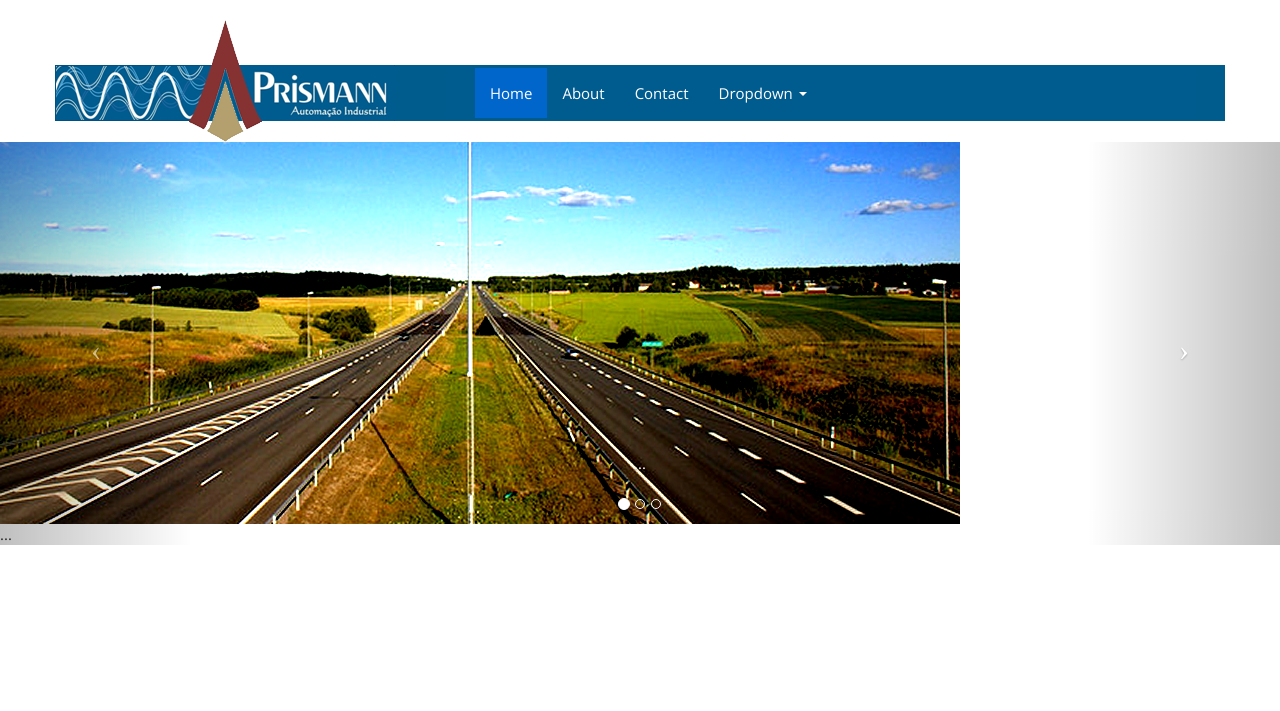
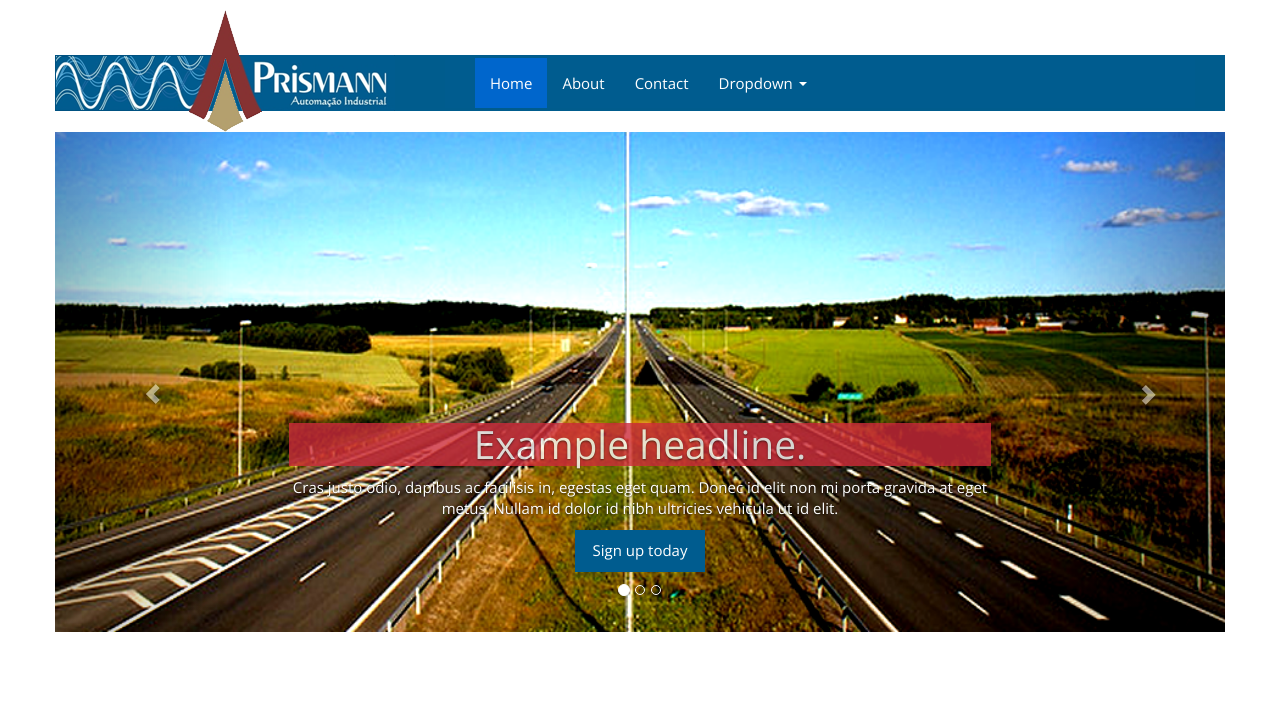
Before and after one commit to llopesle/prismann-site, a PHP site: page / in a window 1280 px wide. Shown: the top 711 px of the page. Run offline with PHP 8.4, Linux system fonts and the light colour scheme.

Commit message:
Carousel release candidate
Carousel quase finalizado, restando alguns ajustes no final

```diff
--- a/css/style.css
+++ b/css/style.css
@@ -1,7 +1,17 @@
 body {
-	padding-top: 20px;
+	padding-top: 10px;
     padding-bottom: 20px;
 }
+
+
+/* NAVBAR
+-------------------------------------------------- */
+
+.navbar-wrapper {
+	position: relative;
+	z-index: 15;
+}
+
 .navbar-prismann {
 	height: 122px;
 	background: url(/img/nav-background.gif) repeat-x;
@@ -10,3 +20,36 @@ body {
 	margin-left: -15px;
 	text-align: left;
 }
+
+/* CAROUSEL
+-------------------------------------------------- */
+
+.carousel {
+ 	 margin: 0px -15px 60px -15px;
+}
+.carousel-caption {
+ 	 z-index: 10;
+}
+.carousel-style-1 > h1{
+	color: #FFF;
+	background-color: #CD2B3A;
+    opacity: 0.8;
+
+}
+.carousel-style-2 > h1{
+	color: #FFF;
+	background-color: #015B8F;
+    opacity: 0.8;
+
+}
+.carousel .item {
+	  height: 500px;
+	  background-color: #777;
+}
+.carousel-inner > .item > img {
+	  position: absolute;
+	  top: 0;
+	  left: 0;
+	  min-width: 100%;
+	  height: 500px;
+}
--- a/index.html
+++ b/index.html
@@ -12,9 +12,10 @@
 
 </head>
 <body>
+	<div class="navbar-wrapper">
+	<!-- NAVBAR - Inicio -->
 	<div class="container">
 
-		<!-- NAVBAR - Inicio -->
 		<div class="row navbar-prismann" style="background: url(img/nav-background.gif) repeat-x">
 
 		  <!-- LOGO - Inicio -->
@@ -39,7 +40,7 @@
 		                    <li><a href="#">Another action</a></li>
 		                    <li><a href="#">Something else here</a></li>
 		                    <li class="divider"></li>
-		                    <li class="dropdown-header">Nav header</li>
+		                    <li class="dropdown-header">Nova Seção</li>
 		                    <li><a href="#">Separated link</a></li>
 		                    <li><a href="#">One more separated link</a></li>
 		                  </ul>
@@ -52,40 +53,63 @@
 		  <!-- NAVEGACAO - FIM -->
 
 		</div>
+    </div>
     <!-- NAVBAR - Fim -->
-
 	</div>
 
    	<!-- CAROUSEL - Inicio -->
-   	<div id="carousel-prismann-generic" class="carousel slide">
+	<div class="container">
+	    <div id="carousel-prismann" class="carousel slide">
 
 	      <!-- Indicators -->
 	      <ol class="carousel-indicators">
-	    <li data-target="#carousel-example-generic" data-slide-to="0" class="active"></li>
-	    <li data-target="#carousel-example-generic" data-slide-to="1"></li>
-	    <li data-target="#carousel-example-generic" data-slide-to="2"></li>
+	        <li data-target="#carousel-prismann" data-slide-to="0" class="active"></li>
+	        <li data-target="#carousel-prismann" data-slide-to="1"></li>
+	        <li data-target="#carousel-prismann" data-slide-to="2"></li>
 	      </ol>
 
 		  <!-- Wrapper for slides -->
 	      <div class="carousel-inner">
 	        <div class="item active">
-	      <img src="img/estrada.png" alt="Teste">
-	      <div class="carousel-caption">
-	        ...
+	          <img src="img/estrada.png" alt="First slide">
+	          <div class="container">
+	            <div class="carousel-caption carousel-style-1">
+	              <h1>Example headline.</h1>
+	              <p>Cras justo odio, dapibus ac facilisis in, egestas eget quam. Donec id elit non mi porta gravida at eget metus. Nullam id dolor id nibh ultricies vehicula ut id elit.</p>
+	              <p><a class="btn btn-large btn-primary" href="#">Sign up today</a></p>
 	            </div>
 	          </div>
-	    ...
+	        </div>
+	        <div class="item">
+	          <img src="img/porto.png" alt="Second slide">
+	          <div class="container">
+	            <div class="carousel-caption carousel-style-2">
+	            	<p>Cras justo odio, dapibus ac facilisis in, egestas eget quam. Donec id elit non mi porta gravida at eget metus. Nullam id dolor id nibh ultricies vehicula ut id elit.</p>
+	            	<h1>Another example headline.</h1>
+	            </div>
+	          </div>
+	        </div>
+	        <div class="item">
+	          <img src="img/amazon.png" alt="Third slide">
+	          <div class="container">
+	            <div class="carousel-caption">
+	              <h1>One more for good measure.</h1>
+	              <p>Cras justo odio, dapibus ac facilisis in, egestas eget quam. Donec id elit non mi porta gravida at eget metus. Nullam id dolor id nibh ultricies vehicula ut id elit.</p>
+	            </div>
+	          </div>
+	        </div>
 	      </div>
 
 	      <!-- Controls -->
-	  <a class="left carousel-control" href="#carousel-prismann-generic" data-slide="prev">
-	    <span class="icon-prev"></span>
-	  </a>
-	  <a class="right carousel-control" href="#carousel-prismann-generic" data-slide="next">
-	    <span class="icon-next"></span>
-	  </a>
+	      <a class="left carousel-control" href="#carousel-prismann" data-slide="prev"><span class="glyphicon glyphicon-chevron-left"></span></a>
+	      <a class="right carousel-control" href="#carousel-prismann" data-slide="next"><span class="glyphicon glyphicon-chevron-right"></span></a>
+
+	    </div>
+
 	</div>
 	<!-- CAROUSEL - Fim -->
+
+
 
     <script src="js/jquery.js"></script>
     <script src="js/bootstrap.min.js"></script>
```
Also changed, not shown: img/amazon.png (added), img/porto.png (added). Lines whose indentation alone changed are shown as unchanged.
